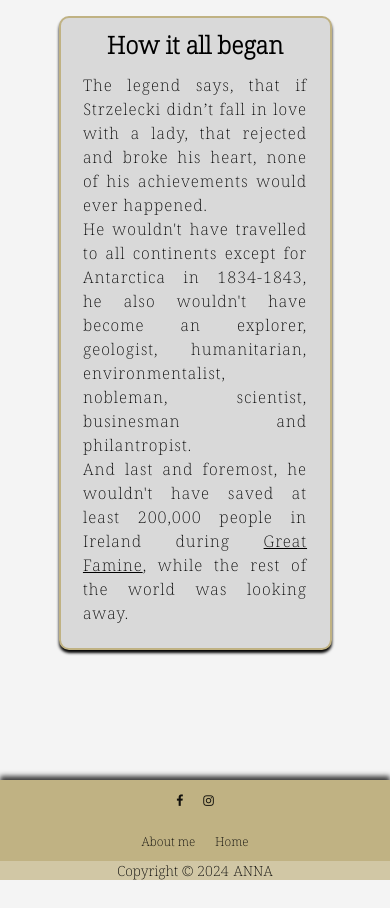
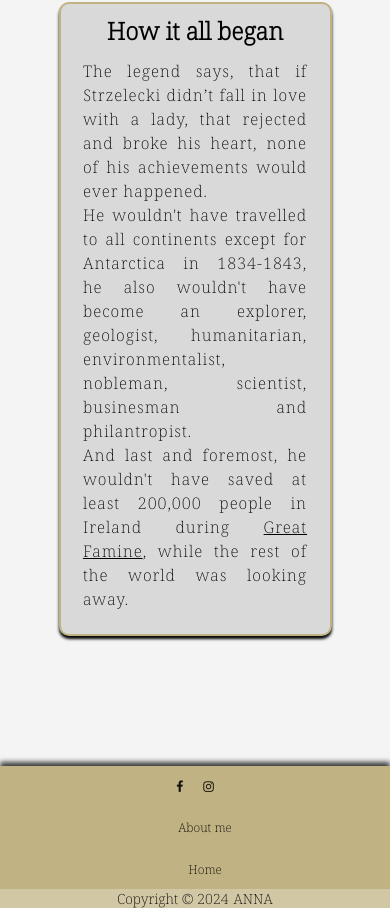
Before and after one commit to Anna8742/HTML-CSS-January2024, a plain HTML site: page index.html in a window 390 px wide. Shown: the part 287-1195 px from the top of the page. Before the commit the page ends 1167 px from the top, so only its background shows below. Drawn offline with Linux system fonts and the light colour scheme.

Commit message:
add media queries for max-width: 700px,min-width: 992px

```diff
--- a/assets/css/style.css
+++ b/assets/css/style.css
@@ -346,3 +346,36 @@ figcaption {
 
 
 }
+
+/* Media queries for devices with <= 700px */
+@media (max-width: 700px) {
+
+    .footerNav ul {
+        flex-direction: column;
+
+    }
+
+    .footerNav ul li {
+        width: 100%;
+        text-align: center;
+        margin: 10px;
+    }
+
+    figcaption {
+        display: none;
+    }
+
+
+
+
+}
+
+/* Large devices (laptops and desktops, 992px and up) */
+
+
+@media screen and (min-width: 992px) {
+
+    .dropdown_menu {
+        display: none;
+    }
+}
```
